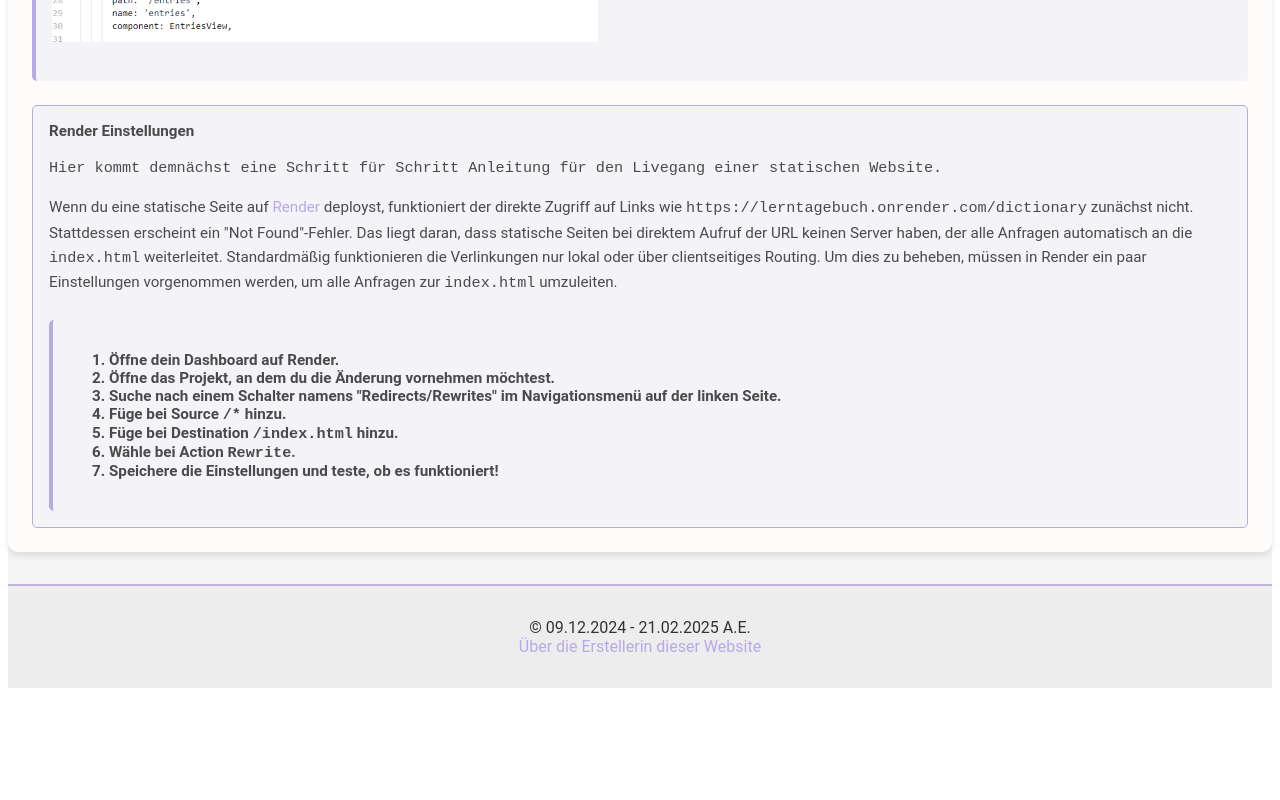
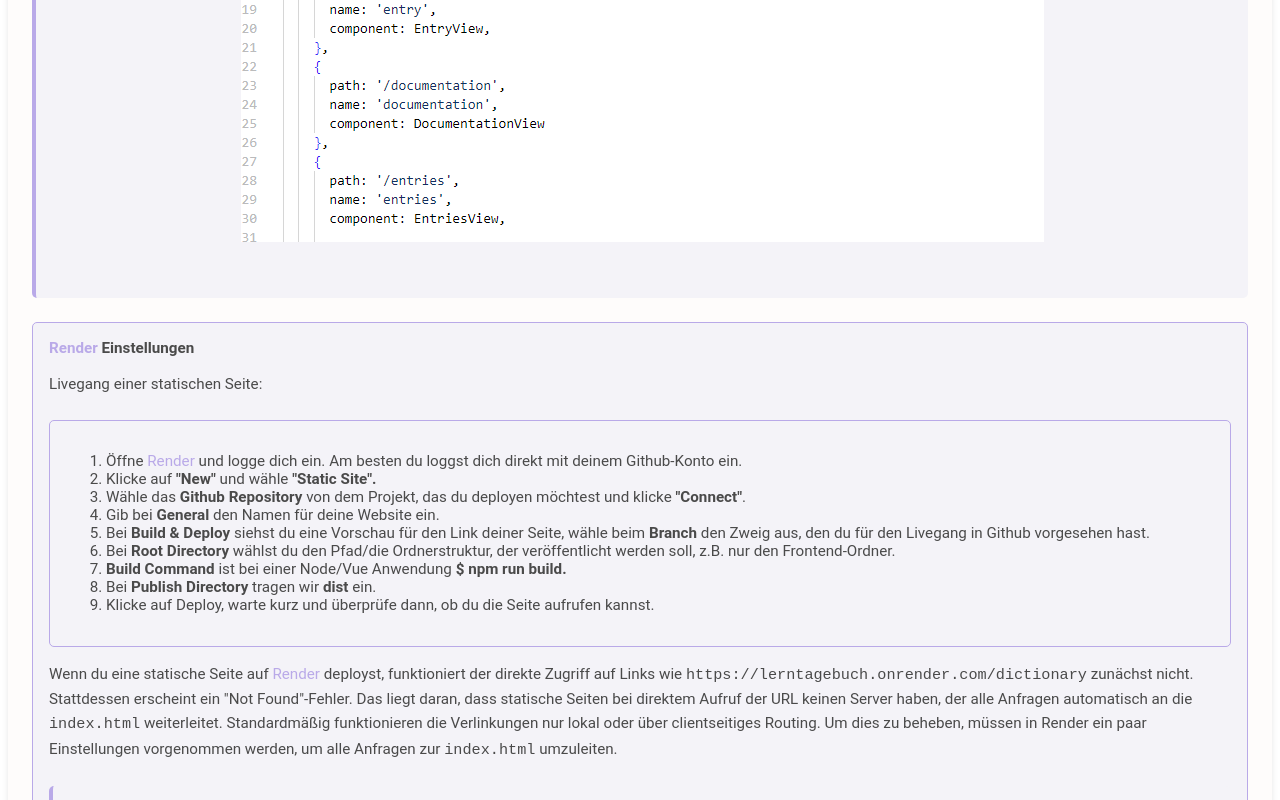
Before and after one commit to aelis123/Lerntagebuch, a Vue app in the folder Lernseite2/: page /documentation in a window 1280 px wide. Shown: the part 2980-3780 px from the top of the page. Before the commit the page ends 3676 px from the top, so only its background shows below. Built offline with nearby package versions, Linux system fonts and the light colour scheme.

Commit message:
Technische Dokumentation ergänzt + responsives Design hinzugefügt

```diff
--- a/Lernseite2/src/views/DocumentationView.vue
+++ b/Lernseite2/src/views/DocumentationView.vue
@@ -126,23 +126,40 @@
       </div>
 
       <div class="info-box2">
-        <strong>Render Einstellungen </strong>
-
-        <p> <code>Hier kommt demnächst eine Schritt für Schritt Anleitung für den Livegang einer statischen Website.</code></p>
+        <strong><a href="https://render.com/" target="_blank">Render</a> Einstellungen </strong>
+<p>Livegang einer statischen Seite:</p>
+<div class="info-box2">
+<ol>
+<li>Öffne <a href="https://render.com/" target="_blank">Render</a> und logge dich ein. Am besten du loggst dich direkt mit deinem Github-Konto ein.</li>
+<li>Klicke auf <strong>"New"</strong> und wähle <strong>"Static Site".</strong></li>
+<li>Wähle das <strong> Github Repository</strong> von dem Projekt, das du deployen möchtest und klicke <strong>"Connect"</strong>.</li>
+<li>Gib bei <strong>General</strong> den Namen für deine Website ein.</li>
+<li>Bei <strong>Build & Deploy</strong> siehst du eine Vorschau für den Link deiner Seite, wähle beim <strong>Branch</strong> den Zweig aus, den du für den Livegang in Github vorgesehen hast.</li>
+<li>Bei <strong>Root Directory</strong> wählst du den Pfad/die Ordnerstruktur, der veröffentlicht werden soll, z.B. nur den Frontend-Ordner. </li>
+<li><strong>Build Command</strong> ist bei einer Node/Vue Anwendung <strong>$ npm run build.</strong></li>
+<li>Bei <strong>Publish Directory</strong> tragen wir <strong>dist</strong> ein.</li>
+<li>Klicke auf Deploy, warte kurz und überprüfe dann, ob du die Seite aufrufen kannst.</li>
+</ol>
 
 
-        <p>Wenn du eine statische Seite auf <a href="https://render.com/"_blank>Render</a> deployst, funktioniert der direkte Zugriff auf Links wie <code>https://lerntagebuch.onrender.com/dictionary</code> zunächst nicht. Stattdessen erscheint ein "Not Found"-Fehler. Das liegt daran, dass statische Seiten bei direktem Aufruf der URL keinen Server haben, der alle Anfragen automatisch an die <code>index.html</code> weiterleitet. Standardmäßig funktionieren die Verlinkungen nur lokal oder über clientseitiges Routing. Um dies zu beheben, müssen in Render ein paar Einstellungen vorgenommen werden, um alle Anfragen zur <code>index.html</code> umzuleiten.</p>
+
+</div>
+
+
+
+        <p>Wenn du eine statische Seite auf <a href="https://render.com/" target="_blank">Render</a>
+          deployst, funktioniert der direkte Zugriff auf Links wie <code>https://lerntagebuch.onrender.com/dictionary</code> zunächst nicht. Stattdessen erscheint ein "Not Found"-Fehler. Das liegt daran, dass statische Seiten bei direktem Aufruf der URL keinen Server haben, der alle Anfragen automatisch an die <code>index.html</code> weiterleitet. Standardmäßig funktionieren die Verlinkungen nur lokal oder über clientseitiges Routing. Um dies zu beheben, müssen in Render ein paar Einstellungen vorgenommen werden, um alle Anfragen zur <code>index.html</code> umzuleiten.</p>
       <div class="info-box">
-       <strong> <ol>
-          <li>Öffne dein Dashboard auf Render.</li>
-          <li>Öffne das Projekt, an dem du die Änderung vornehmen möchtest.</li>
-          <li>Suche nach einem Schalter namens "Redirects/Rewrites" im Navigationsmenü auf der linken Seite. </li>
-          <li>Füge bei Source <code>/*</code> hinzu.</li>
-          <li>Füge bei Destination <code>/index.html</code> hinzu.</li>
-          <li>Wähle bei Action <code>Rewrite</code>.</li>
+      <ol>
+          <li>Öffne dein <strong>Dashboard</strong> auf Render.</li>
+          <li>Öffne das <strong>Projekt</strong>, an dem du die Änderung vornehmen möchtest.</li>
+          <li>Suche nach einem Schalter namens <strong>"Redirects/Rewrites"</strong> im Navigationsmenü auf der linken Seite. </li>
+          <li>Füge bei Source <strong><code>/*</code></strong> hinzu.</li>
+          <li>Füge bei Destination <strong><code>/index.html</code></strong> hinzu.</li>
+          <li>Wähle bei Action <strong> <code>Rewrite</code></strong>.</li>
           <li>Speichere die Einstellungen und teste, ob es funktioniert!</li>
         </ol>
-      </strong>
+
 
       </div>
       </div>
@@ -285,4 +302,11 @@
   color: #00ccff; /* Highlight color for views */
   font-weight: bold;
 }
+img {
+  max-width: 100%; /* Bild bleibt innerhalb der Elternelemente */
+  height: auto;    /* Verhältnis bleibt erhalten */
+  display: block;  /* Verhindert zusätzliche Leerflächen unter Bildern */
+  margin: 0 auto;  /* Zentriert das Bild horizontal */
+}
+
   </style>
```
